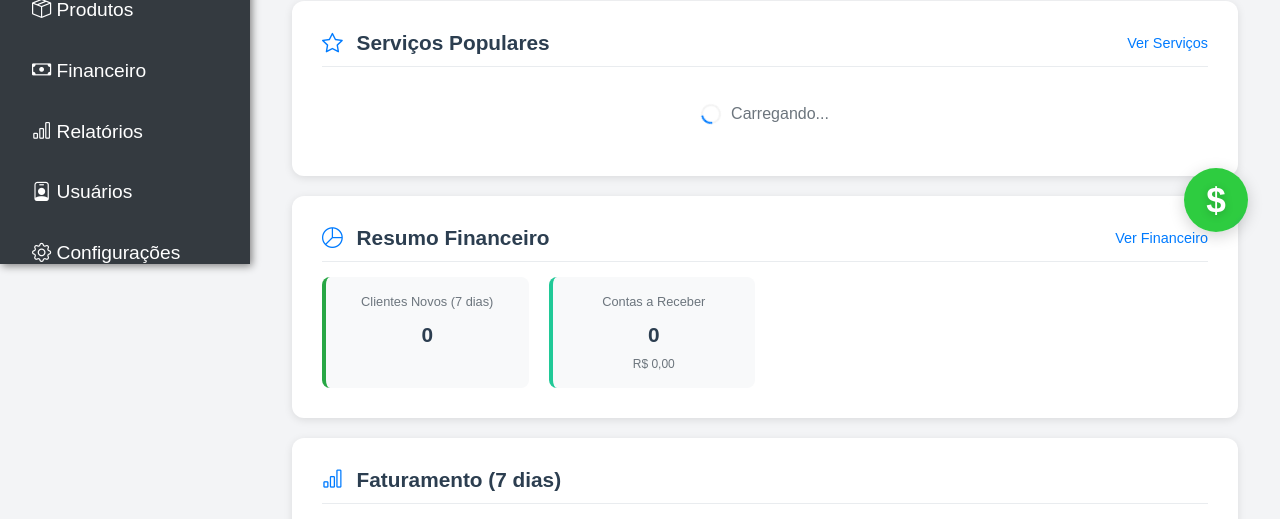
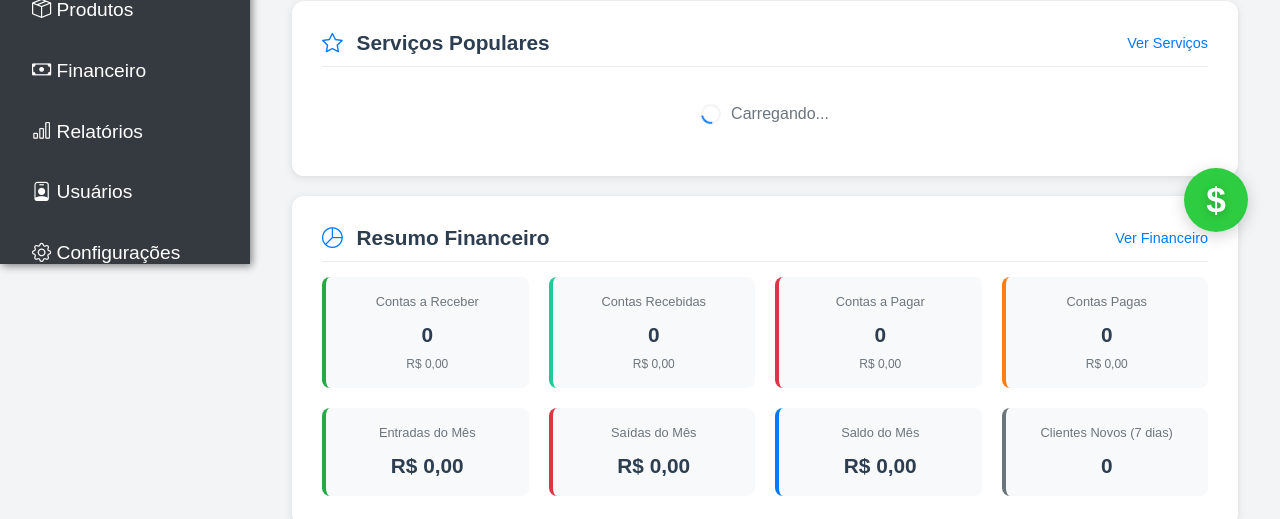
Before and after one commit to gomesrodrigo528/sua_agenda, a Flask app: template templates/dashboard.html in a window 1280 px wide. Shown: the part 536-1055 px from the top of the page. Run offline with Flask 3, Linux system fonts and the light colour scheme; the template is opened without the code that fills it, so the values that code supplies are empty; parts of the project's set-up code (start-up, migrations or seed data) failed here and were passed over; some libraries are stand-ins or nearby versions.

Commit message:
templates and all

```diff
--- a/templates/agenda.html
+++ b/templates/agenda.html
@@ -431,6 +431,9 @@
             <div class="mb-3 d-flex gap-2 justify-content-center">
                 <button id="btnMeusAgendamentos" class="btn btn-outline-primary active" type="button">Meus agendamentos</button>
                 <button id="btnTodosAgendamentos" class="btn btn-outline-secondary" type="button">Todos</button>
+                <button id="btnRefreshAgenda" class="btn btn-outline-success" type="button" title="Atualizar dados">
+                    <i class="bi bi-arrow-clockwise"></i>
+                </button>
             </div>
 
             <div id="calendar-container">
--- a/templates/dashboard.html
+++ b/templates/dashboard.html
@@ -108,14 +108,44 @@
             <a href="/financeiro" class="btn-link">Ver Financeiro</a>
         </div>
         <div class="financeiro-grid">
-            <div class="financeiro-item">
-                <div class="financeiro-label">Clientes Novos (7 dias)</div>
-                <div class="financeiro-value" id="clientes-novos">0</div>
-            </div>
+            <!-- Contas a Receber -->
             <div class="financeiro-item">
                 <div class="financeiro-label">Contas a Receber</div>
                 <div class="financeiro-value" id="contas-pendentes">0</div>
                 <div class="financeiro-subtitle" id="valor-pendente">R$ 0,00</div>
+            </div>
+            <div class="financeiro-item">
+                <div class="financeiro-label">Contas Recebidas</div>
+                <div class="financeiro-value" id="contas-pagas">0</div>
+                <div class="financeiro-subtitle" id="valor-recebido">R$ 0,00</div>
+            </div>
+            <!-- Contas a Pagar -->
+            <div class="financeiro-item">
+                <div class="financeiro-label">Contas a Pagar</div>
+                <div class="financeiro-value" id="contas-pagar-pendentes">0</div>
+                <div class="financeiro-subtitle" id="valor-pagar-pendente">R$ 0,00</div>
+            </div>
+            <div class="financeiro-item">
+                <div class="financeiro-label">Contas Pagas</div>
+                <div class="financeiro-value" id="contas-pagar-pagas">0</div>
+                <div class="financeiro-subtitle" id="valor-pago">R$ 0,00</div>
+            </div>
+            <!-- Entradas e Saídas -->
+            <div class="financeiro-item">
+                <div class="financeiro-label">Entradas do Mês</div>
+                <div class="financeiro-value" id="entradas-mes">R$ 0,00</div>
+            </div>
+            <div class="financeiro-item">
+                <div class="financeiro-label">Saídas do Mês</div>
+                <div class="financeiro-value" id="saidas-mes">R$ 0,00</div>
+            </div>
+            <div class="financeiro-item">
+                <div class="financeiro-label">Saldo do Mês</div>
+                <div class="financeiro-value" id="saldo-mes">R$ 0,00</div>
+            </div>
+            <div class="financeiro-item">
+                <div class="financeiro-label">Clientes Novos (7 dias)</div>
+                <div class="financeiro-value" id="clientes-novos">0</div>
             </div>
         </div>
     </div>
```
Also changed, not shown: utils/servico_financeiro.py (added, +47 -0 lines).
